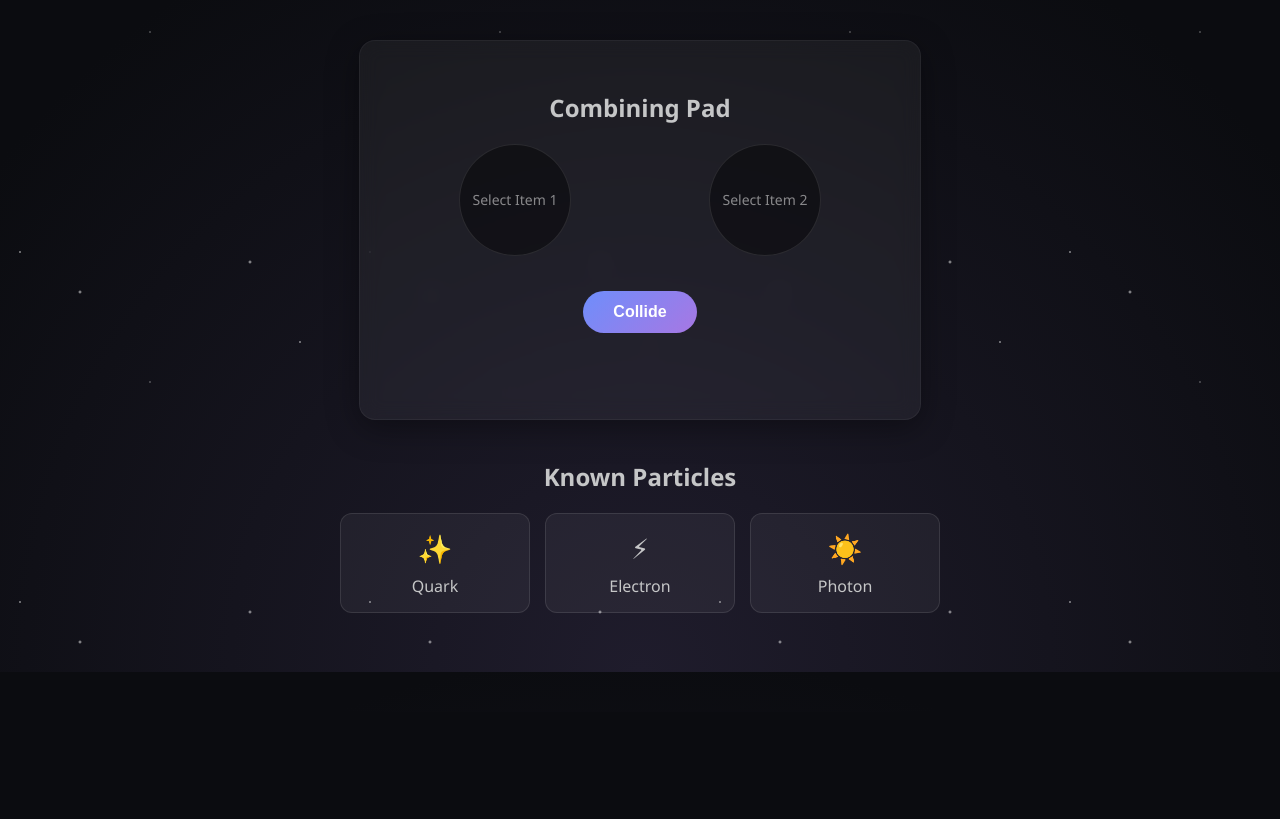
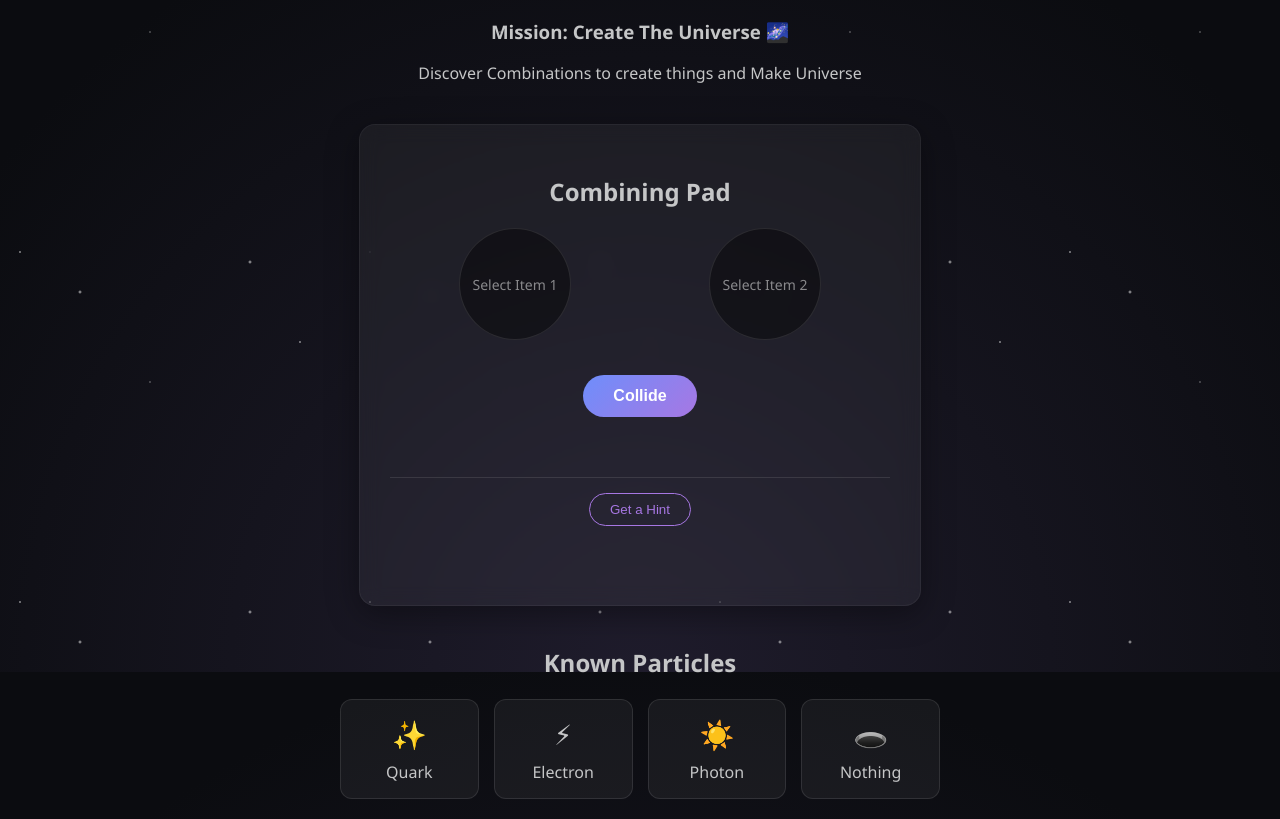
Before and after one commit to Dixit106/PlayTheGOD, a Flask app: page / in a window 1280 px wide. Shown: the part 128-947 px from the top of the page. Before the commit the page ends 800 px from the top, so only its background shows below. Run offline with Flask 3, Linux system fonts and the light colour scheme.

Commit message:
Now it works after a lot of python,js,html and css

```diff
--- a/app.py
+++ b/app.py
@@ -6,9 +6,42 @@ app = Flask(__name__)
 # We combine the name with a "+" to check if they match
 RECIPES = {
     "Quark+Quark": "Proton",
-    "Electron+Proton":"Hydrogen",
-    "Hydrogen+Hydrogen":"Helium",
-    "Electron+Photon":"Energy Beam"
+    "Electron+Proton": "Hydrogen",
+    "Hydrogen+Hydrogen": "Helium",
+    "Helium+Helium": "Carbon",
+    "Carbon+Helium": "Oxygen",
+    "Helium+Hydrogen": "Star",
+    "Hydrogen+Oxygen": "Water",
+    "Carbon+Hydrogen": "Soil",
+    "Soil+Water": "Planet",
+    "Planet+Star": "Solar System",
+    "Nothing+Nothing": "Black Hole",
+    "Electron+Photon": "Energy Beam",
+    "Black Hole+Solar System": "Universe"
+}
+
+#order for players to discover things
+ORDERED_TARGETS = [
+    "Proton", "Hydrogen", "Helium", "Carbon", "Oxygen", "Star",
+    "Water", "Soil", "Planet", "Solar System", "Black Hole",
+    "Universe", "Energy Beam"
+]
+
+#Hints for the targer
+HINTS = {
+    "Proton": "Combine the two smallest fundamental building blocks you have.",
+    "Hydrogen": "You get something when you combine a positive core with a negative particle?",
+    "Helium": "Smash two of the lightest elements together.",
+    "Carbon": "Use your leatest discovery only to discover Carbon",
+    "Oxygen": "Combin something with your newley made Carbon Hit and trial",
+    "Star" : "What are some of the main gasses for fusion in stars",
+    "Water" :"What periodic table elements are present in water?",
+    "Soil": "Which element is basis of life mix it with Hydrogen",
+    "Planet": "If you want to make habitable rock what do you need think of earth and what you have discovered",
+    "Solar System": "What makes our solar system, SOLAR SYSTEM",
+    "Black Hole": "Nothing with Nothing sounds cool",
+    "Universe": "Solar System and void sounds like our universe",
+    "Energy Beam": "Use electricity and light to make something cool."
 }
 
 @app.route('/')
@@ -32,5 +65,18 @@ def combine():
     else:
         return jsonify({"success": False, "result": "Nothing Happened..."})
 
+#The hint route
+@app.route('/hint', methods=['POST'])
+def get_hint():
+    data = request.json
+    inventory = data.get('inventory', []) #what player already has
+
+    #go through the order
+    for target in ORDERED_TARGETS:
+        if target not in inventory:
+            return jsonify({"hint": f"💡 Hint: {HINTS[target]}"})
+
+    return jsonify({"hint": "🌟 You have discovered everything! No more hints needed."})
+
 if __name__ == '__main__':
     app.run(debug=True)
--- a/static/js/script.js
+++ b/static/js/script.js
@@ -79,6 +79,14 @@ combineBtn.addEventListener('click', () => {
                 elementsList.appendChild(newParticle);
             }
 
+            //The win condition
+            if (data.result == "Universe") {
+                const goalBox = document.getElementById('goal-tracker');
+                goalBox.innerHTML = `<h3>🏆 YOU WIN! 🏆</h3><p>The Universe has been born.</p>`;
+                goalBox.style.background = "rgba(102, 252, 241, 0.2)";
+                goalBox.borderColor = "#66fcf1";
+            }
+
         } else {
             resultMsg.innerText = data.result;
             resultMsg.style.color = "#c5c6c7" //failure
@@ -89,3 +97,28 @@ combineBtn.addEventListener('click', () => {
         resultMsg.innerText = "pick two particles first!";
     }
 });
+
+// -- hint system logic
+const hintBtn = document.getElementById('hint-btn');
+const hintMsg = document.getElementById('hint-message');
+
+hintBtn.addEventListener('click', () => {
+    // gather list of things player has disvovered
+    let currentInventory = [];
+    document.querySelectorAll('.element').forEach(p => {
+        currentInventory.push(p.getAttribute('data-name'));
+    });
+
+    //ask flask for the next hint based on the list
+    fetch('/hint', {
+        method: 'POST',
+        headers: {
+            'Content-Type': 'application/json',
+        },
+        body: JSON.stringify({inventory: currentInventory }),
+    })
+    .then(response => response.json())
+    .then(data => {
+        hintMsg.innerText = data.hint;
+    });
+});
--- a/templates/index.html
+++ b/templates/index.html
@@ -13,6 +13,11 @@
         <p>Combine fundamental particles and other stuff to create you cosmos</p>
     </header>
 
+    <div id="goal-tracker">
+        <h3>Mission: Create The Universe 🌌</h3>
+        <p id="goal-text">Discover Combinations to create things and Make Universe</p>
+    </div>
+
     <main class="game-container">
         <section id="combining-pad">
             <h2>Combining Pad</h2>
@@ -22,6 +27,12 @@
             </div>
             <button id="combine-btn">Collide</button>
             <p id="result-message"></p>
+
+            <div id="hint-section" style="margin-top: 20px; padding-top: 15px; border-top: 1px solid rgba(255, 255, 255, 0.1);">
+                <button id="hint-btn" style="background: transparent; color: #a777e3; border: 1px solid #a777e3; padding: 8px 20px; border-radius: 20px; cursor: pointer; transition: 0.3s;">Get a Hint</button>
+                <p id="hint-message" style="color: #c5c6c7; font-style: italic; font-size: 14px; margin-top: 15px; min-height: 20px;"></p>
+            </div>
+            </div>
         </section>
 
         <search id="inventory">
@@ -30,6 +41,7 @@
                 <div class="element" data-name="Quark"><span class="icon">✨</span>Quark</div>
                 <div class="element" data-name="Electron"><span class="icon">⚡</span>Electron</div>
                 <div class="element" data-name="Photon"><span class="icon">☀️</span>Photon</div>
+                <div class="element" data-name="Nothing"><span class="icon">🕳️</span>Nothing</div>
             </div>
         </search>
     </main>
```
